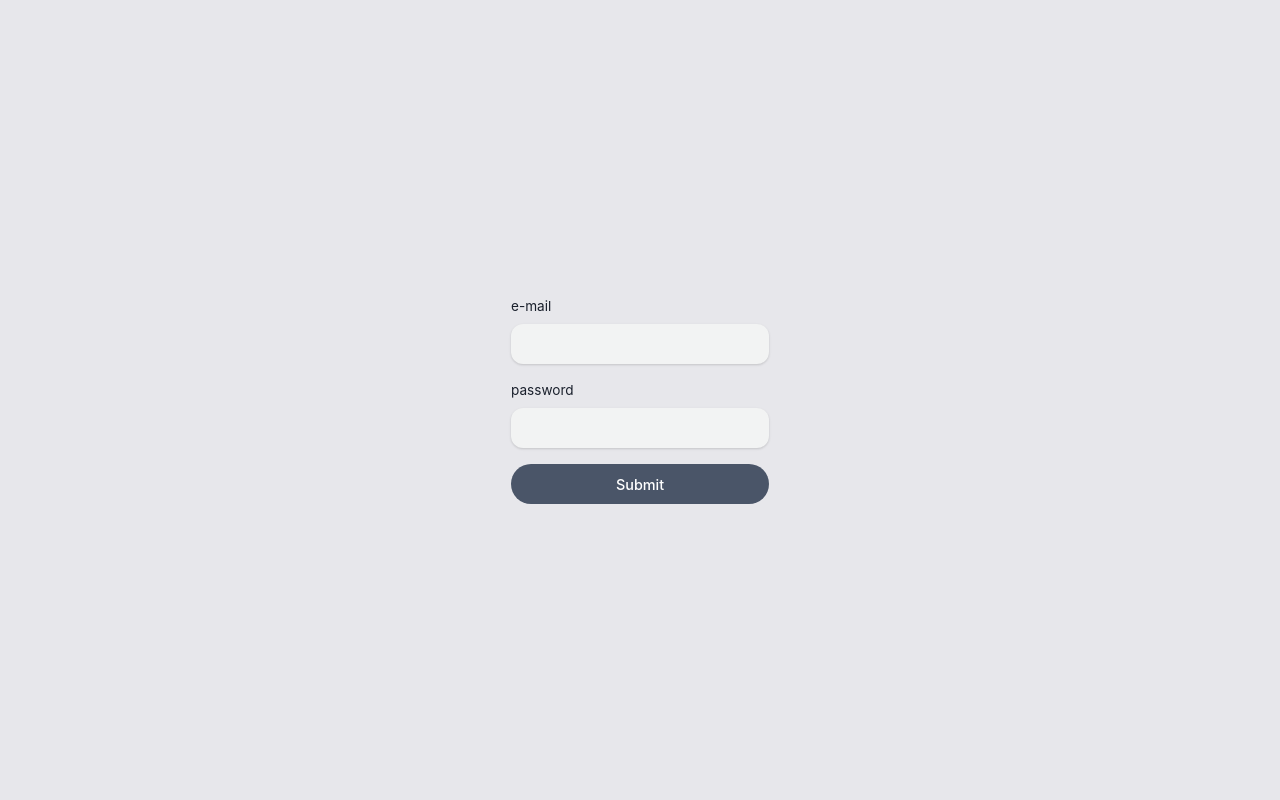
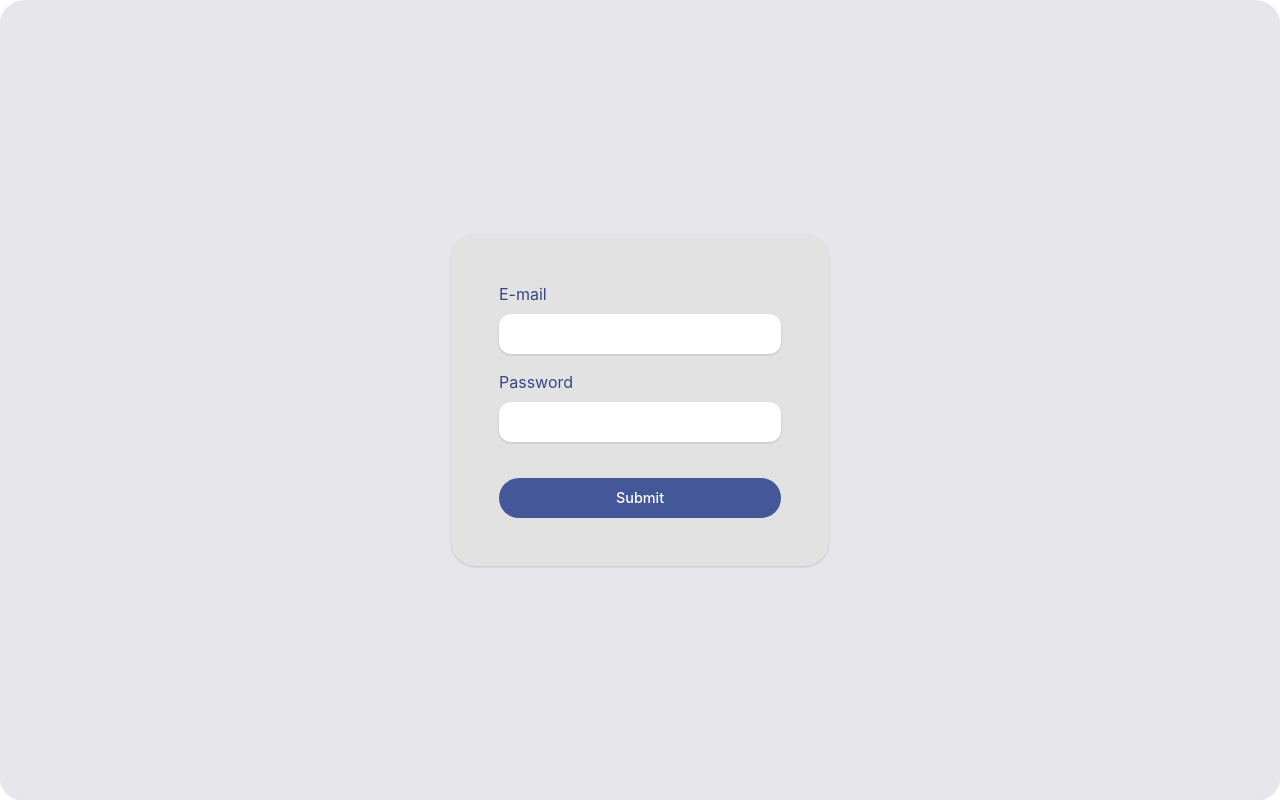
Before and after one commit to Alana-Rocha/Hook-Form-Study, a React (Vite) app: page / in a window 1280 px wide. Built offline with nearby package versions, Linux system fonts and the light colour scheme.

Commit message:
feat: input create

```diff
--- a/src/App.tsx
+++ b/src/App.tsx
@@ -1,28 +1,30 @@
-import { Flex } from "@chakra-ui/react";
+import { Box } from "./components/Box";
 import { Button } from "./components/Button";
 import { Input } from "./components/Input";
 import { Cores } from "./styles/cores";
 
 export const App = () => {
   return (
-    <Flex
+    <Box
       bgColor={Cores.CINZA_IMAGEM}
       flexDir="column"
       h="100vh"
       justifyContent="center"
       alignItems="center"
     >
-      <Flex
-        bgColor={Cores.CINZA_IMAGEM}
+      <Box
+        bgColor="#e2e2e2"
         flexDir="column"
         alignContent="center"
         maxW="100%"
         gap={4}
+        p={12}
+        color="#394686"
       >
-        <Input label={"e-mail"}></Input>
-        <Input label={"password"}></Input>
-        <Button>Submit</Button>
-      </Flex>
-    </Flex>
+        <Input label={"E-mail"}></Input>
+        <Input label={"Password"}></Input>
+        <Button mt={5}>Submit</Button>
+      </Box>
+    </Box>
   );
 };
--- /dev/null
+++ b/src/components/Box.tsx
@@ -0,0 +1,12 @@
+import { Flex, FlexProps } from "@chakra-ui/react";
+import { memo } from "react";
+
+type BoxProps = { children?: JSX.Element | JSX.Element[] };
+
+export const Box = memo(({ children, ...rest }: BoxProps & FlexProps) => {
+  return (
+    <Flex borderRadius="25" boxShadow="base" {...rest}>
+      {children}
+    </Flex>
+  );
+});
--- a/src/components/Button.tsx
+++ b/src/components/Button.tsx
@@ -13,15 +13,13 @@ export const Button = memo(
   ({ children, ...rest }: ButtonProps & ButtonPropsChakra) => {
     return (
       <ButtonChakra
-        px={7}
-        py="17px"
         color={Cores.BRANCO}
-        bgColor={Cores.CINZA}
+        bgColor="#445799"
         borderRadius={999}
         fontWeight="500"
         fontSize="0.9rem"
         transition=".3s"
-        _hover={{ bg: Cores.CINZA_CLARO }}
+        _hover={{ bg: "#394686" }}
         {...rest}
       >
         {children}
--- a/src/components/Input.tsx
+++ b/src/components/Input.tsx
@@ -9,7 +9,6 @@ import {
 } from "@chakra-ui/react";
 import { forwardRef, memo } from "react";
 import { Button } from "../components/Button";
-import { Cores } from "../styles/cores";
 
 type InputProps = {
   label: string;
@@ -42,20 +41,20 @@ export const Input = memo(
           isInvalid={!!errorMessage}
           isRequired={isRequired}
         >
-          <FormLabel fontSize="0.85rem" fontWeight="400">
+          <FormLabel fontSize="1rem" fontWeight="400">
             {label}
           </FormLabel>
           <InputGroup>
             <InputChakra
               ref={ref}
-              fontSize="0.9rem"
-              bgColor="#F2F3F3"
+              fontSize="1rem"
+              bgColor="white"
               borderRadius="12px"
               borderRightRadius={confirm ? "0" : "12px"}
               border="1px solid transparent"
               _hover={{}}
-              boxShadow='base'
-              _focusVisible={{ borderColor: Cores.AZUL }}
+              boxShadow="base"
+              _focusVisible={{ borderColor: "#123650" }}
               {...rest}
             />
             {confirm && (
@@ -70,7 +69,7 @@ export const Input = memo(
               </Button>
             )}
           </InputGroup>
-          <FormErrorMessage mt="-1px" fontSize="0.8rem">
+          <FormErrorMessage mt="-1px" fontSize="0.9rem">
             {errorMessage}
           </FormErrorMessage>
         </FormControl>
```
